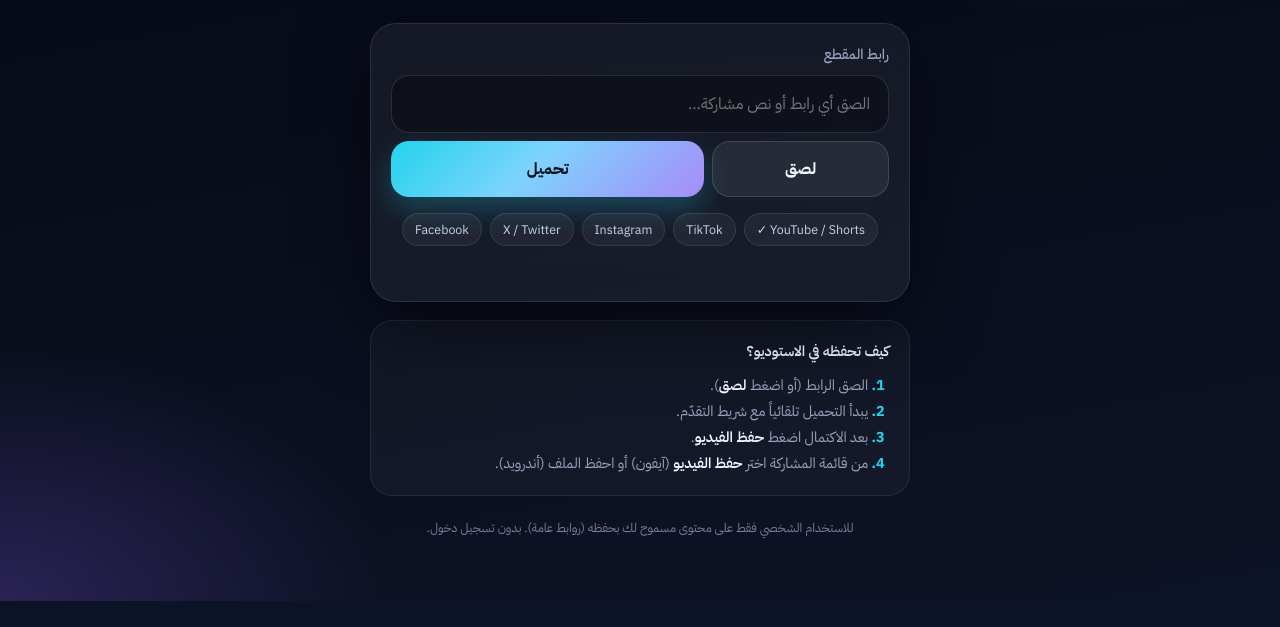
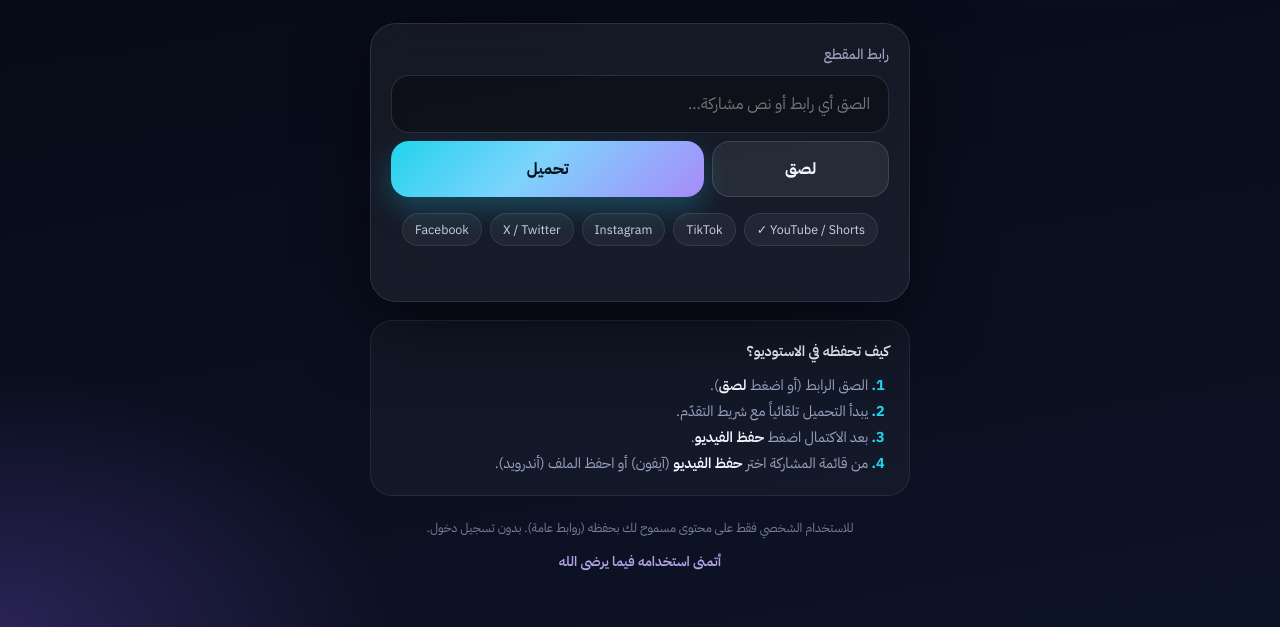
Before and after one commit to azzaz796-maker/studio-extractor, a plain HTML site: page static/index.html in a window 1280 px wide. Shown: the part 199-826 px from the top of the page. Before the commit the page ends 800 px from the top, so only its background shows below. Drawn offline with Linux system fonts and the light colour scheme; no server answers.

Commit message:
Add usage note: اتمنى استخدامه فيما يرضى الله

```diff
--- a/static/index.html
+++ b/static/index.html
@@ -58,6 +58,7 @@
     .hint ol{margin:8px 0 0;padding-inline-start:1.3rem}
     .hint li::marker{color:var(--accent);font-weight:700}
     .foot{margin-top:22px;text-align:center;color:rgba(154,164,192,.75);font-size:.78rem;line-height:1.6}
+    .note{margin-top:10px;text-align:center;color:rgba(196,181,253,.9);font-size:.85rem;line-height:1.7;font-weight:600}
     .spinner{width:16px;height:16px;border-radius:50%;border:2px solid rgba(3,18,26,.25);border-top-color:rgba(3,18,26,.9);display:inline-block;vertical-align:-3px;animation:spin .7s linear infinite;margin-left:8px}
     @keyframes spin{to{transform:rotate(360deg)}}
     .progress{display:none;margin-top:12px;height:12px;border-radius:999px;background:rgba(255,255,255,.07);overflow:hidden;border:1px solid rgba(255,255,255,.08)}
@@ -115,6 +116,7 @@
     </div>
 
     <p class="foot">للاستخدام الشخصي فقط على محتوى مسموح لك بحفظه (روابط عامة). بدون تسجيل دخول.</p>
+    <p class="note">أتمنى استخدامه فيما يرضى الله</p>
   </div>
 
   <script>
```
